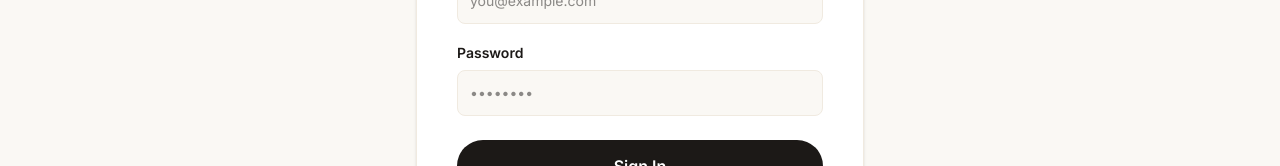
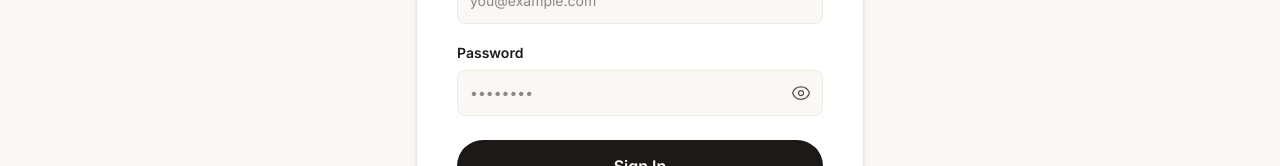
Before and after one commit to muntasirhossain2003/DeshiWear, a React (Vite) app in the folder frontend/: page /login in a window 1280 px wide. Shown: the part 358-524 px from the top of the page. Built offline with nearby package versions, Linux system fonts and the light colour scheme; no server answers; a web font is replaced by a local one.

Commit message:
feat(auth): show/hide password toggle on login and register

```diff
--- a/frontend/src/components/pages/Login.jsx
+++ b/frontend/src/components/pages/Login.jsx
@@ -1,4 +1,5 @@
 import { useEffect, useState } from "react";
+import { HiOutlineEye, HiOutlineEyeSlash } from "react-icons/hi2";
 import { useDispatch, useSelector } from "react-redux";
 import { Link, useNavigate, useSearchParams } from "react-router-dom";
 import { toast } from "sonner";
@@ -8,6 +9,7 @@ import { fetchCart, mergeCart } from "../../redux/slices/cartSlice";
 const Login = () => {
   const [email, setEmail] = useState("");
   const [password, setPassword] = useState("");
+  const [showPassword, setShowPassword] = useState(false);
   const dispatch = useDispatch();
   const navigate = useNavigate();
   const [searchParams] = useSearchParams();
@@ -68,14 +70,24 @@ const Login = () => {
         </label>
         <label className="block mb-6">
           <span className="text-sm font-semibold">Password</span>
+          <div className="relative mt-1.5">
             <input
-            type="password"
+              type={showPassword ? "text" : "password"}
               value={password}
               required
               onChange={(e) => setPassword(e.target.value)}
-            className="mt-1.5 w-full border border-sand rounded-lg p-3 text-sm focus:outline-none focus:ring-2 focus:ring-deshi-green bg-ivory"
+              className="w-full border border-sand rounded-lg p-3 pr-11 text-sm focus:outline-none focus:ring-2 focus:ring-deshi-green bg-ivory"
               placeholder="••••••••"
             />
+            <button
+              type="button"
+              onClick={() => setShowPassword(!showPassword)}
+              aria-label={showPassword ? "Hide password" : "Show password"}
+              className="absolute right-3 top-1/2 -translate-y-1/2 text-ink-soft hover:text-ink transition-colors"
+            >
+              {showPassword ? <HiOutlineEyeSlash className="h-5 w-5" /> : <HiOutlineEye className="h-5 w-5" />}
+            </button>
+          </div>
         </label>
 
         <button
--- a/frontend/src/components/pages/Register.jsx
+++ b/frontend/src/components/pages/Register.jsx
@@ -1,4 +1,5 @@
 import { useEffect, useState } from "react";
+import { HiOutlineEye, HiOutlineEyeSlash } from "react-icons/hi2";
 import { useDispatch, useSelector } from "react-redux";
 import { Link, useNavigate, useSearchParams } from "react-router-dom";
 import { toast } from "sonner";
@@ -9,6 +10,7 @@ const Register = () => {
   const [name, setName] = useState("");
   const [email, setEmail] = useState("");
   const [password, setPassword] = useState("");
+  const [showPassword, setShowPassword] = useState(false);
   const dispatch = useDispatch();
   const navigate = useNavigate();
   const [searchParams] = useSearchParams();
@@ -84,15 +86,25 @@ const Register = () => {
         </label>
         <label className="block mb-6">
           <span className="text-sm font-semibold">Password</span>
+          <div className="relative mt-1.5">
             <input
-            type="password"
+              type={showPassword ? "text" : "password"}
               value={password}
               required
               minLength={6}
               onChange={(e) => setPassword(e.target.value)}
-            className="mt-1.5 w-full border border-sand rounded-lg p-3 text-sm focus:outline-none focus:ring-2 focus:ring-deshi-green bg-ivory"
+              className="w-full border border-sand rounded-lg p-3 pr-11 text-sm focus:outline-none focus:ring-2 focus:ring-deshi-green bg-ivory"
               placeholder="At least 6 characters"
             />
+            <button
+              type="button"
+              onClick={() => setShowPassword(!showPassword)}
+              aria-label={showPassword ? "Hide password" : "Show password"}
+              className="absolute right-3 top-1/2 -translate-y-1/2 text-ink-soft hover:text-ink transition-colors"
+            >
+              {showPassword ? <HiOutlineEyeSlash className="h-5 w-5" /> : <HiOutlineEye className="h-5 w-5" />}
+            </button>
+          </div>
         </label>
 
         <button
```
Lines whose indentation alone changed are shown as unchanged.
